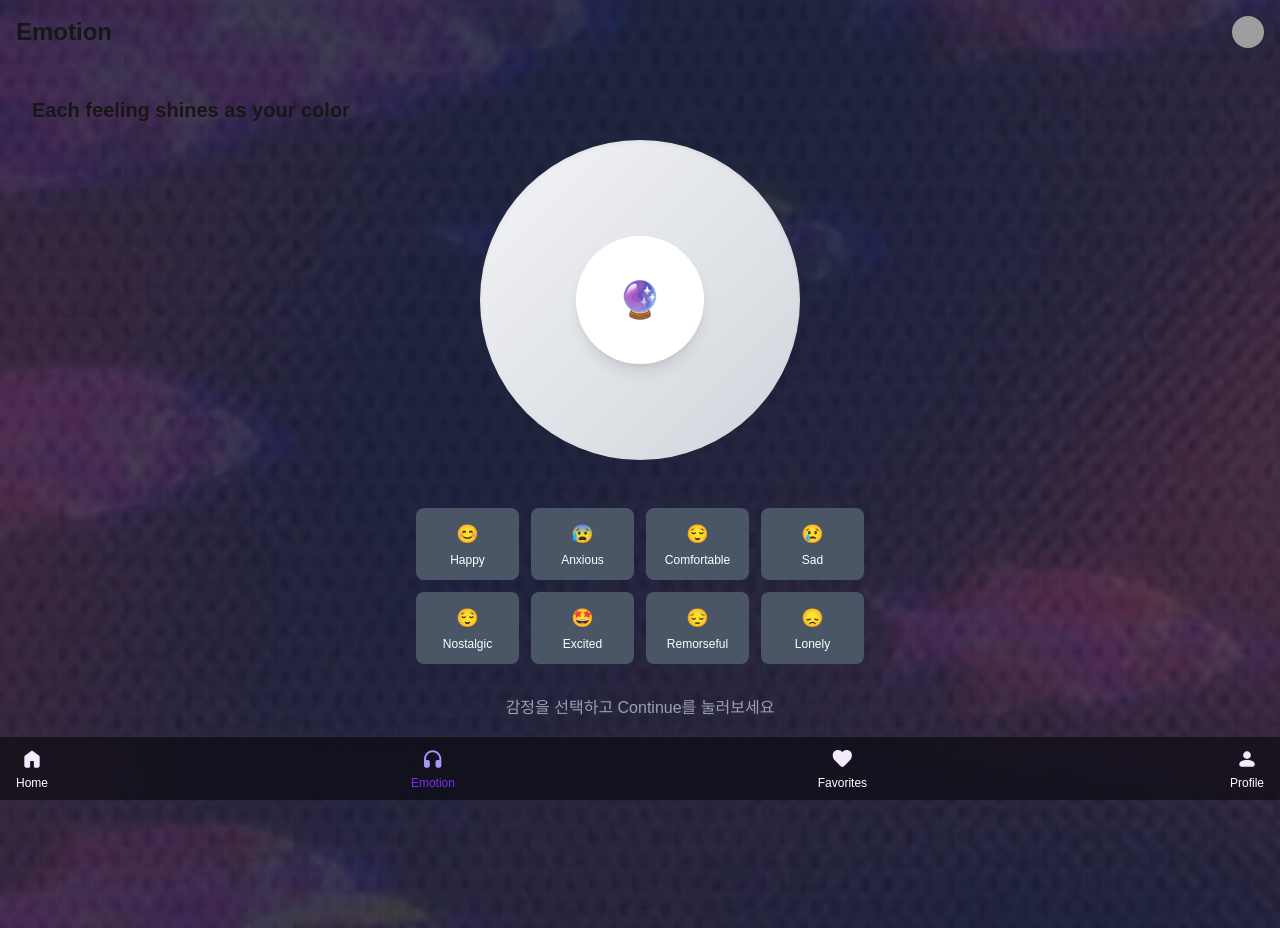
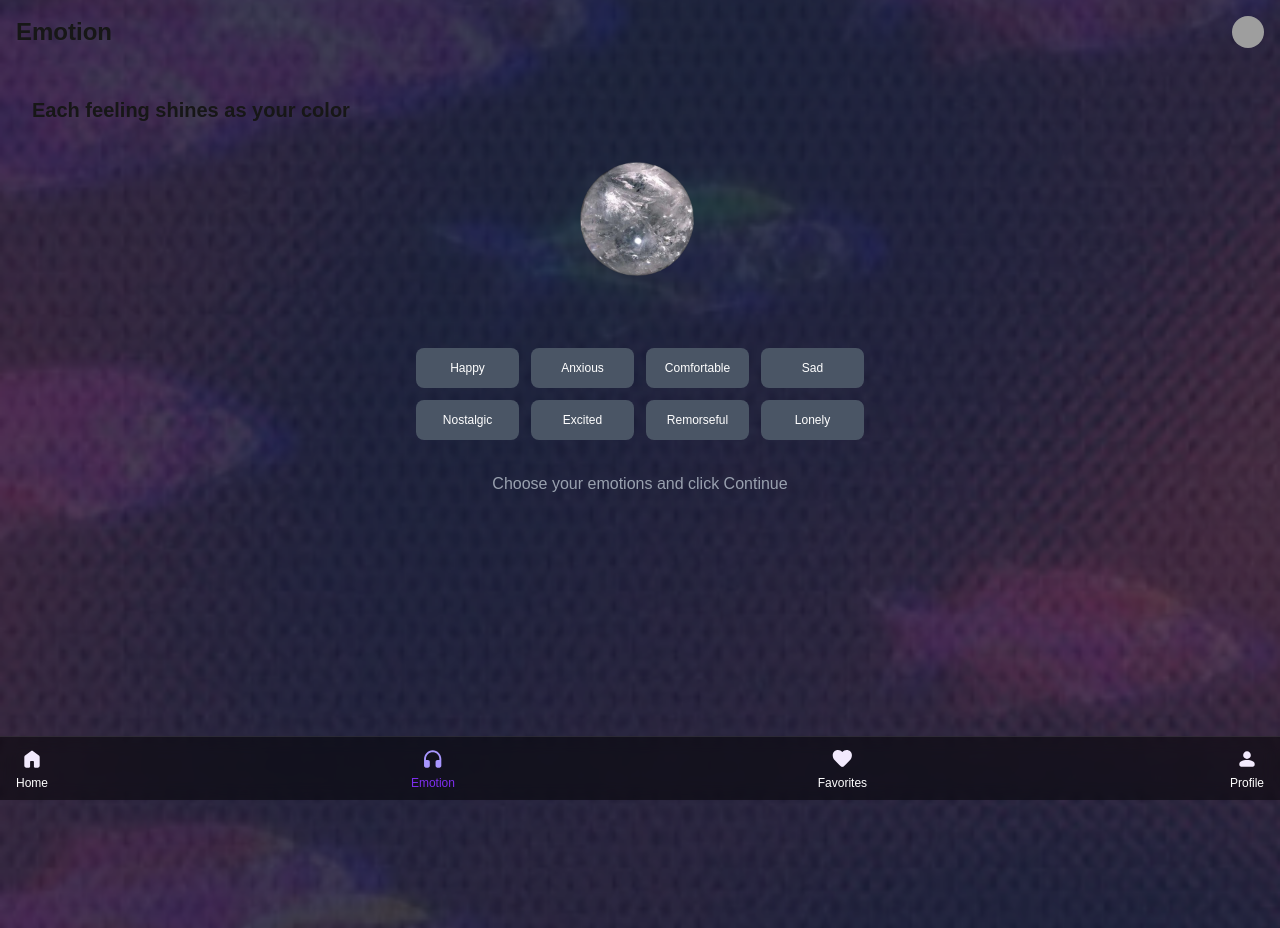
Before and after one commit to proteFU/prote_front_v2, a Next.js app: page /emotion in a window 1280 px wide. Built offline with nearby package versions, Linux system fonts and the light colour scheme; grey boxes are pictures that could not be loaded.

Commit message:
FEAT :: emotion 페이지 개발

```diff
--- a/app/emotion/page.tsx
+++ b/app/emotion/page.tsx
@@ -2,21 +2,20 @@
 
 import { useState } from 'react';
 import { useRouter } from 'next/navigation';
-// import Image from "next/image";
+import Image from "next/image";
 import SectionTitle from "@/components/SectionTitle";
-
 // const profileImage = `https://picsum.photos/300/300?random=200`;
 
 // 감정 데이터
 const emotions = [
-  { id: 'happy', label: 'Happy', color: 'rgba(255, 223, 0, 0.8)', emoji: '😊' },
-  { id: 'anxious', label: 'Anxious', color: 'rgba(255, 165, 0, 0.8)', emoji: '😰' },
-  { id: 'comfortable', label: 'Comfortable', color: 'rgba(0, 255, 150, 0.8)', emoji: '😌' },
-  { id: 'sad', label: 'Sad', color: 'rgba(0, 150, 255, 0.8)', emoji: '😢' },
-  { id: 'nostalgic', label: 'Nostalgic', color: 'rgba(138, 43, 226, 0.8)', emoji: '😌' },
-  { id: 'excited', label: 'Excited', color: 'rgba(255, 0, 0, 0.8)', emoji: '🤩' },
-  { id: 'remorseful', label: 'Remorseful', color: 'rgba(75, 0, 130, 0.8)', emoji: '😔' },
-  { id: 'lonely', label: 'Lonely', color: 'rgba(105, 105, 105, 0.8)', emoji: '😞' }
+  { id: 'happy', label: 'Happy', color: 'rgba(255, 223, 0, 0.8)' },
+  { id: 'anxious', label: 'Anxious', color: 'rgba(255, 165, 0, 0.8)' },
+  { id: 'comfortable', label: 'Comfortable', color: 'rgba(0, 255, 150, 0.8)' },
+  { id: 'sad', label: 'Sad', color: 'rgba(0, 150, 255, 0.8)' },
+  { id: 'nostalgic', label: 'Nostalgic', color: 'rgba(138, 43, 226, 0.8)' },
+  { id: 'excited', label: 'Excited', color: 'rgba(255, 0, 0, 0.8)' },
+  { id: 'remorseful', label: 'Remorseful', color: 'rgba(75, 0, 130, 0.8)'},
+  { id: 'lonely', label: 'Lonely', color: 'rgba(105, 105, 105, 0.8)' }
 ];
 
 
@@ -45,41 +44,20 @@ export default function Emotion() {
     <div className="min-h-screen p-4">
       <SectionTitle title="Each feeling shines as your color" />
 
-      {/* 수정 구슬 */}
-      <div className="flex justify-center mb-12">
-        <div className="relative w-80 h-80">
-          {/* 중앙 구슬 */}
-          <div className="absolute inset-0 rounded-full bg-gradient-to-br from-gray-100 to-gray-300 shadow-inner flex items-center justify-center">
-            <div className="w-32 h-32 rounded-full bg-white shadow-lg flex items-center justify-center">
-              <span className="text-4xl">🔮</span>
-            </div>
-          </div>
+      {/* 3D 수정 구슬 */}
+      <div className="flex justify-center mb-12 relative">
+        <Image src="/CrystalBall.png"
+        alt="Crystal Ball" width={160} height={160}
+        className="w-40 h-40 z-10 object-contain"
+        />
+        {selectedEmotions.map((emotionId) => {
+          const emotion = emotions.find(e => e.id === emotionId);
+          return emotion ? (
+            <div key={emotionId} className="w-32 h-32 absolute top-5% left-50% rounded-full blur-2xl opacity-60" style={{ backgroundColor: emotion.color }} />
+          ) : null;
+        })}
 
-          {/* 감정별 빛 효과 */}
-          {selectedEmotions.map((emotionId, index) => {
-            const emotion = emotions.find(e => e.id === emotionId);
-            if (!emotion) return null;
 
-            const angle = (360 / emotions.length) * emotions.findIndex(e => e.id === emotionId);
-            const radius = 120;
-            const x = Math.cos((angle * Math.PI) / 180) * radius;
-            const y = Math.sin((angle * Math.PI) / 180) * radius;
-
-            return (
-              <div
-                key={emotionId}
-                className="absolute w-16 h-16 rounded-full animate-pulse"
-                style={{
-                  background: `radial-gradient(circle, ${emotion.color} 0%, transparent 70%)`,
-                  left: `calc(50% + ${x}px - 32px)`,
-                  top: `calc(50% + ${y}px - 32px)`,
-                  animationDelay: `${index * 0.2}s`,
-                  animationDuration: '2s'
-                }}
-              />
-            );
-          })}
-        </div>
       </div>
 
       {/* 감정 선택 버튼들 */}
@@ -99,7 +77,6 @@ export default function Emotion() {
                 : undefined
             }}
           >
-            <div className="text-lg mb-1">{emotion.emoji}</div>
             <div className="text-xs">{emotion.label}</div>
           </button>
         ))}
@@ -120,7 +97,7 @@ export default function Emotion() {
       {/* 선택된 감정이 없을 때 안내 메시지 */}
       {selectedEmotions.length === 0 && (
         <div className="text-center text-gray-400 mt-8">
-          <p>감정을 선택하고 Continue를 눌러보세요</p>
+          <p>Choose your emotions and click Continue</p>
         </div>
       )}
     </div>
--- a/package.json
+++ b/package.json
@@ -10,12 +10,15 @@
     "lint": "eslint"
   },
   "dependencies": {
+    "@react-three/drei": "^10.7.4",
+    "@react-three/fiber": "^9.3.0",
     "@supabase/supabase-js": "^2.57.0",
     "framer-motion": "^12.23.12",
     "next": "15.5.2",
     "react": "19.1.0",
     "react-dom": "19.1.0",
-    "recharts": "^3.1.2"
+    "recharts": "^3.1.2",
+    "three": "^0.179.1"
   },
   "devDependencies": {
     "typescript": "^5",
```
Also changed, not shown: public/CrystalBall.png (added), 1 other file (tests, documents, lock files or other folders).
